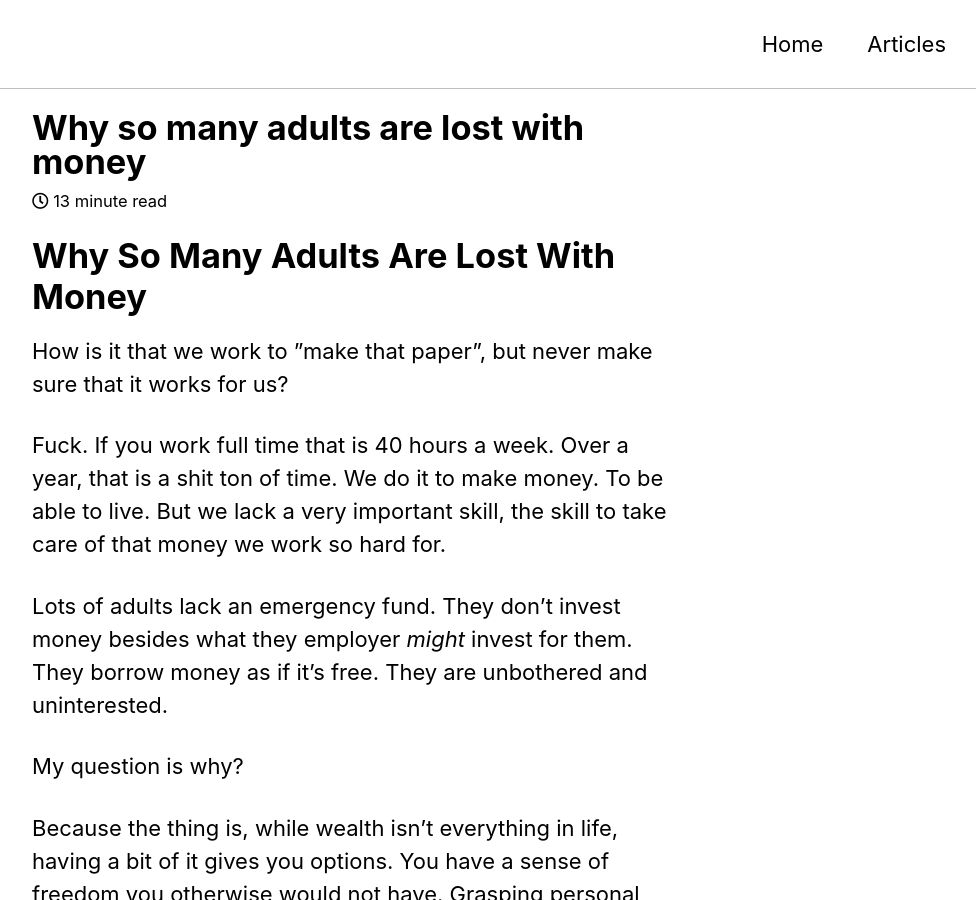
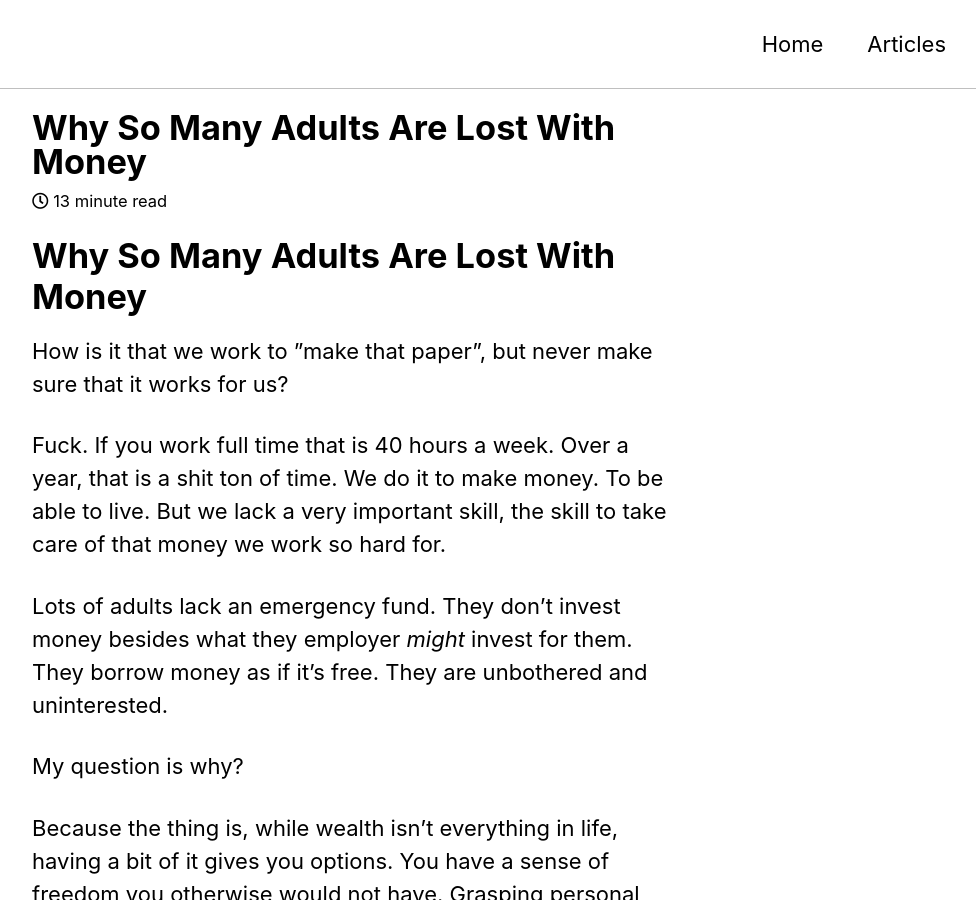
Before and after one commit to EmanuelStromberg/emanuelstromberg.github.io, a Jekyll site: the page built from _posts/2026-05-11-Why So Many Adults Are Lost With Money.md, in a window 1280 px wide and 900 px high. Shown: the whole window, without its empty margins (290-1266 px from the left). Built offline with Jekyll 4.4.1, drawn with Linux system fonts in a browser that asks for light colours; cached includes are drawn as plain includes; part of the change alters nothing that is shown.

```diff
--- a/_posts/2026-05-11-Why So Many Adults Are Lost With Money.md
+++ b/_posts/2026-05-11-Why So Many Adults Are Lost With Money.md
@@ -1,3 +1,7 @@
+---
+title: "Why So Many Adults Are Lost With Money"
+---
+
 # Why So Many Adults Are Lost With Money
 
 How is it that we work to ”make that paper”, but never make sure that it works for us?
```
